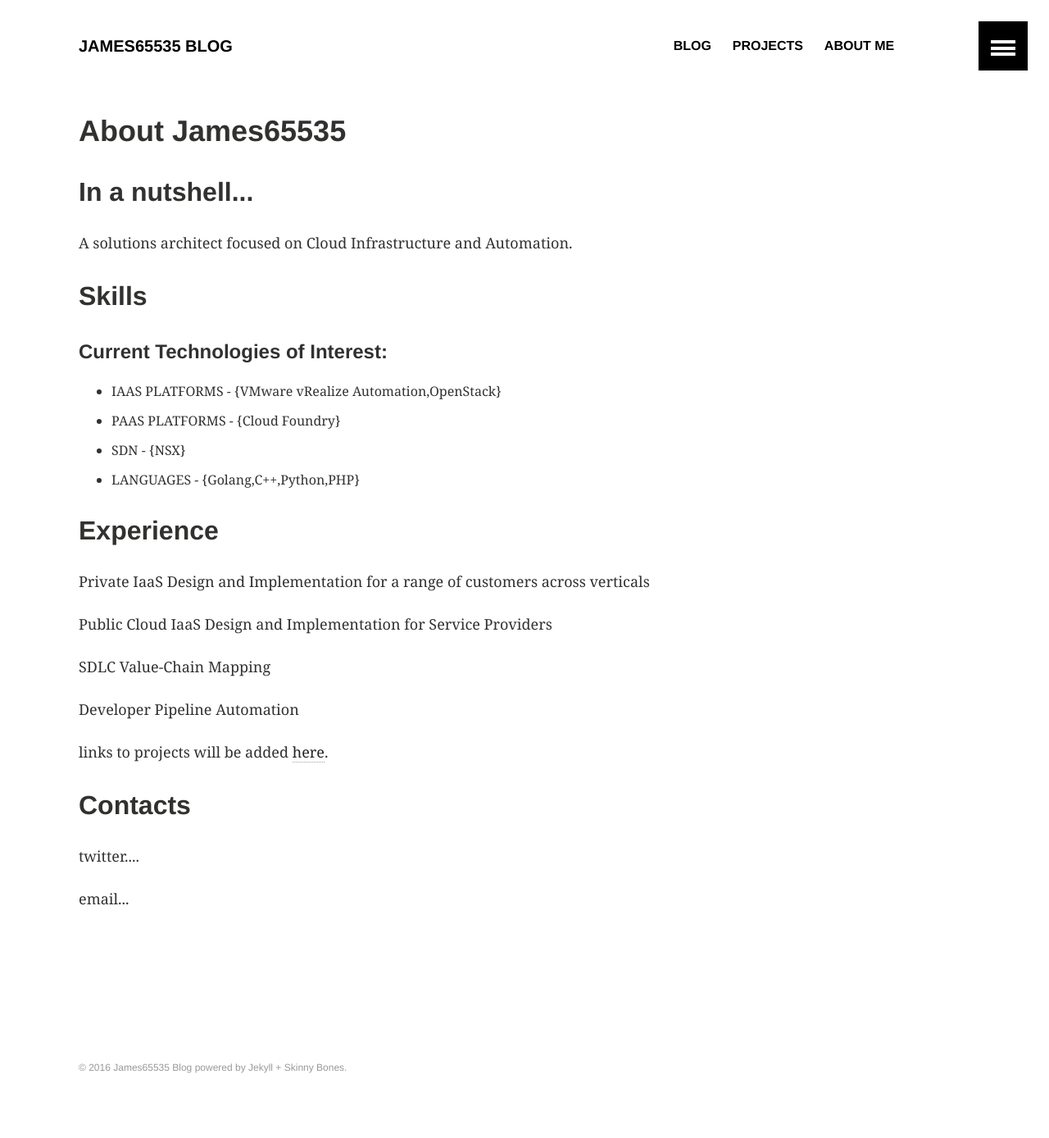
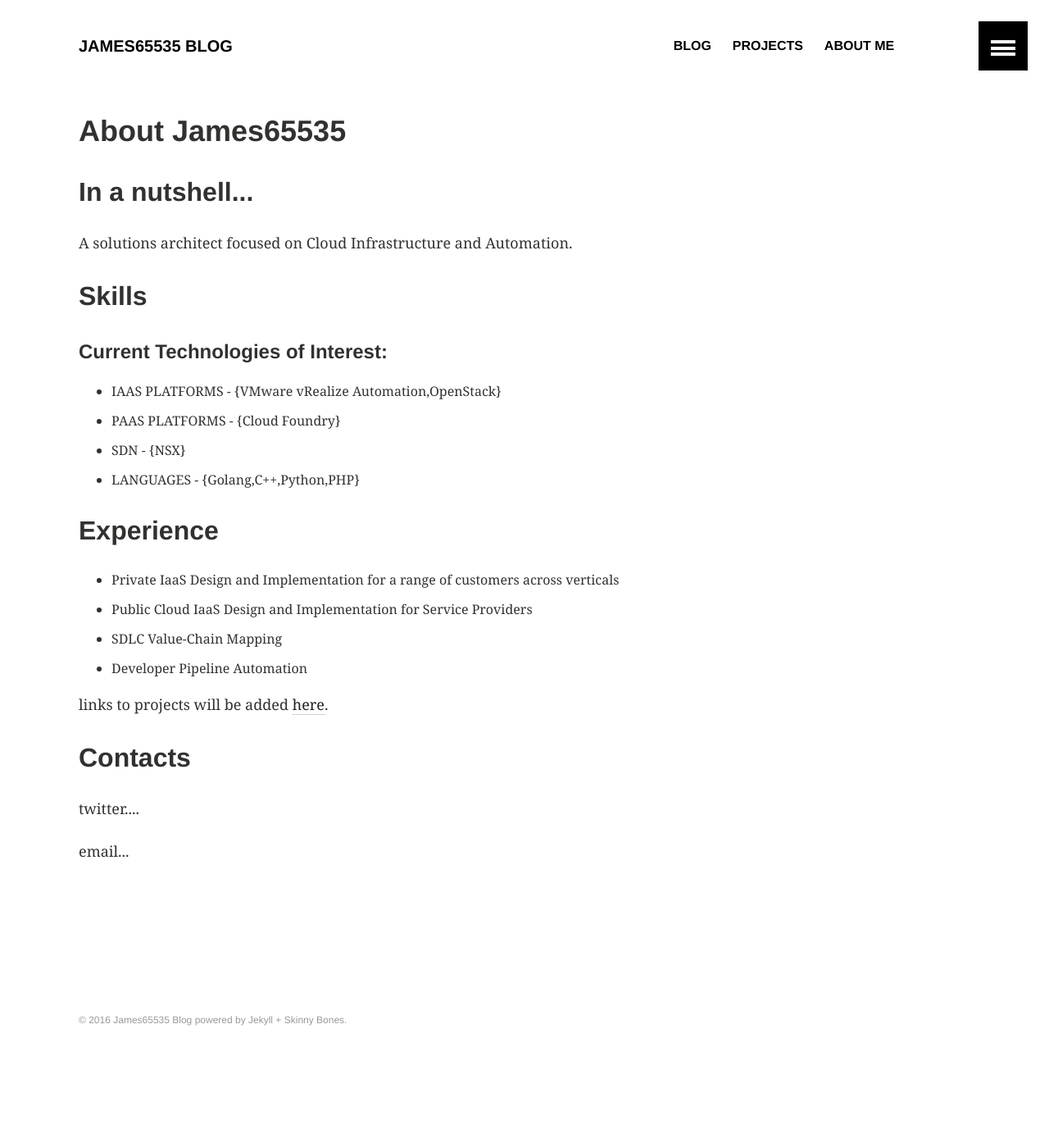
Before and after one commit to james65535/james65535.github.io, a Jekyll site: the page built from about.md, in a window 1280 px wide. Shown: the whole page at 82% size. Built offline with Jekyll 4.4.1, drawn with Linux system fonts in a browser that asks for light colours; after the commit the page ends 1330 px from its top, so only the background shows below that.

Commit message:
jekyll page init 12

```diff
--- a/about.md
+++ b/about.md
@@ -26,10 +26,12 @@ title: "About James65535"
   <div class="col-md-6 post-nav">
     <div id="experience">
       <h2>Experience</h2>
-      <p>Private IaaS Design and Implementation for a range of customers across verticals</p>
-      <p>Public Cloud IaaS Design and Implementation for Service Providers</p>
-      <p>SDLC Value-Chain Mapping</p>
-      <p>Developer Pipeline Automation</p>
+      <ul>
+        <li>Private IaaS Design and Implementation for a range of customers across verticals</li>
+        <li>Public Cloud IaaS Design and Implementation for Service Providers</li>
+        <li>SDLC Value-Chain Mapping</li>
+        <li>Developer Pipeline Automation</li>
+      </ul>
       <p>links to projects will be added <a href="{{ "/projects" | prepend:site.baseurl }}">here</a>.</p>
     </div>
 
```
